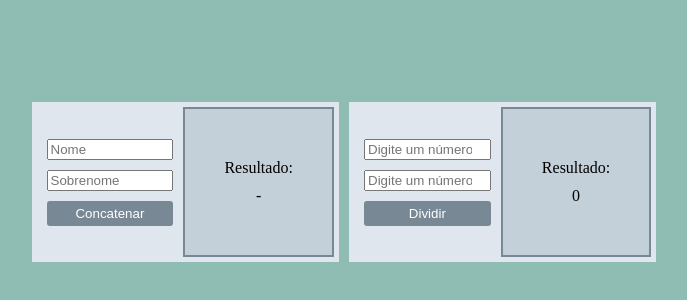
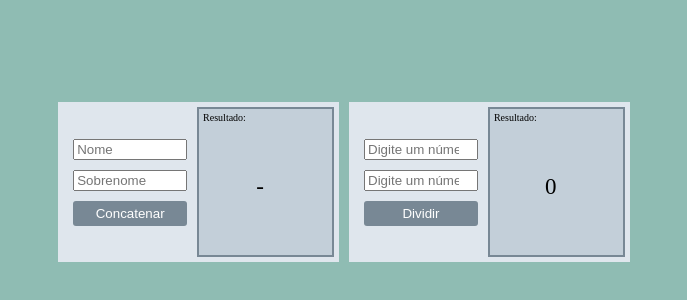
Before and after one commit to 1606187/exercicio-vite, a website built with Vite: page index.html in a window 1280 px wide. Shown: the part 228-528 px from the top of the page, without its empty margins (296-983 px from the left). Built offline with nearby package versions, Linux system fonts and the light colour scheme.

Commit message:
Ajustes de posicionamento em caixas de resultado

```diff
--- a/src/assets/scss/style.scss
+++ b/src/assets/scss/style.scss
@@ -21,9 +21,27 @@
     background-color: $cinza-medio;
     flex-basis: 0;
     flex-grow: 1;
-    padding: 10px;
+    padding: 3px 15px 5px 4px;
     border: solid $cinza-escuro 2px;
-    @include flex-centralizado(10px, column);
+
+    @include flex-centralizado(0px, column);
+
+    > span {
+      width: 100%;
+    }
+
+    > span:nth-child(1) {
+      font-size: 10px;
+    }
+
+    > span:nth-child(2) {
+      flex-grow: 1;
+      font-size: 23px;
+
+      display: flex;
+      align-items: center;
+      justify-content: center;
+    }
   }
 }
 
```
